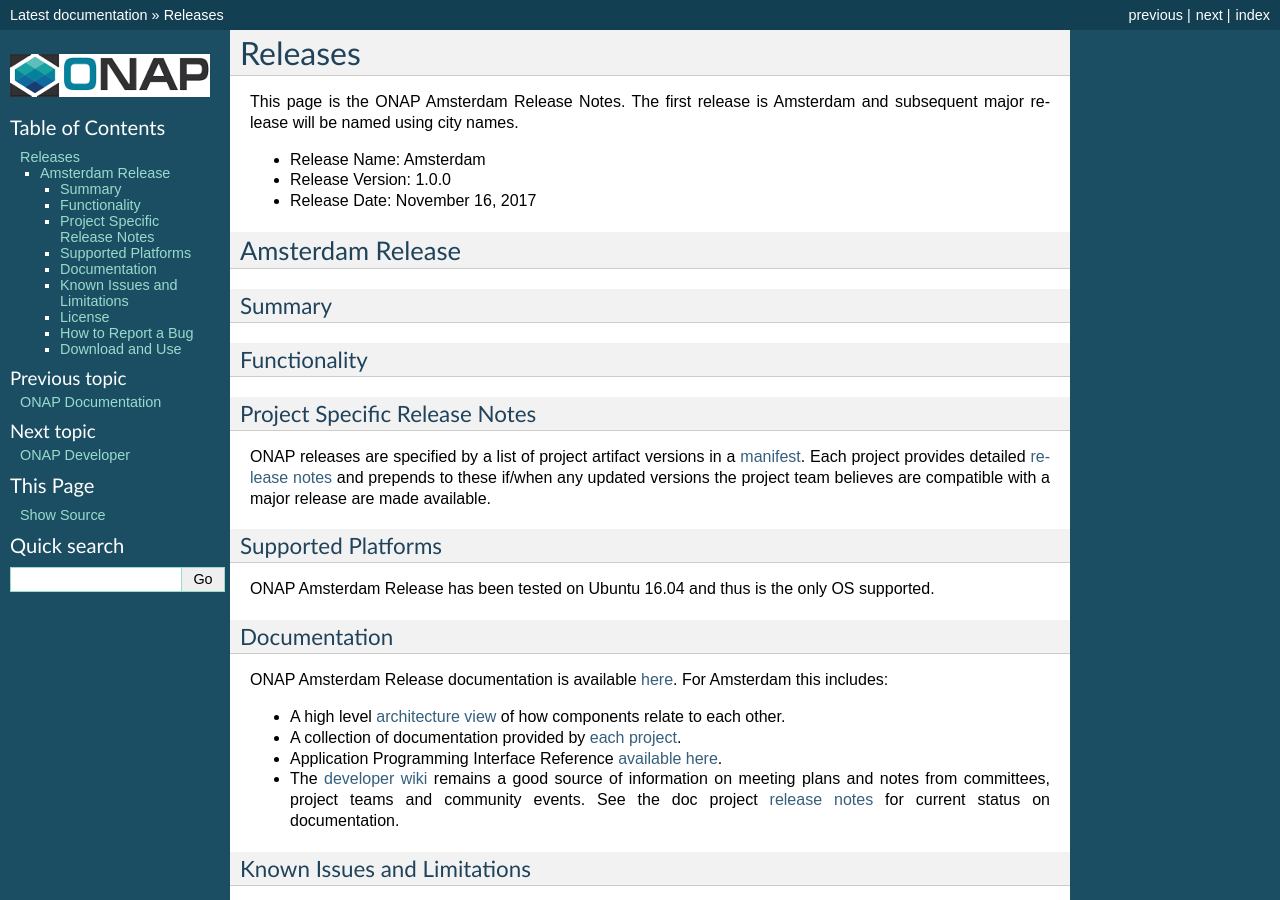
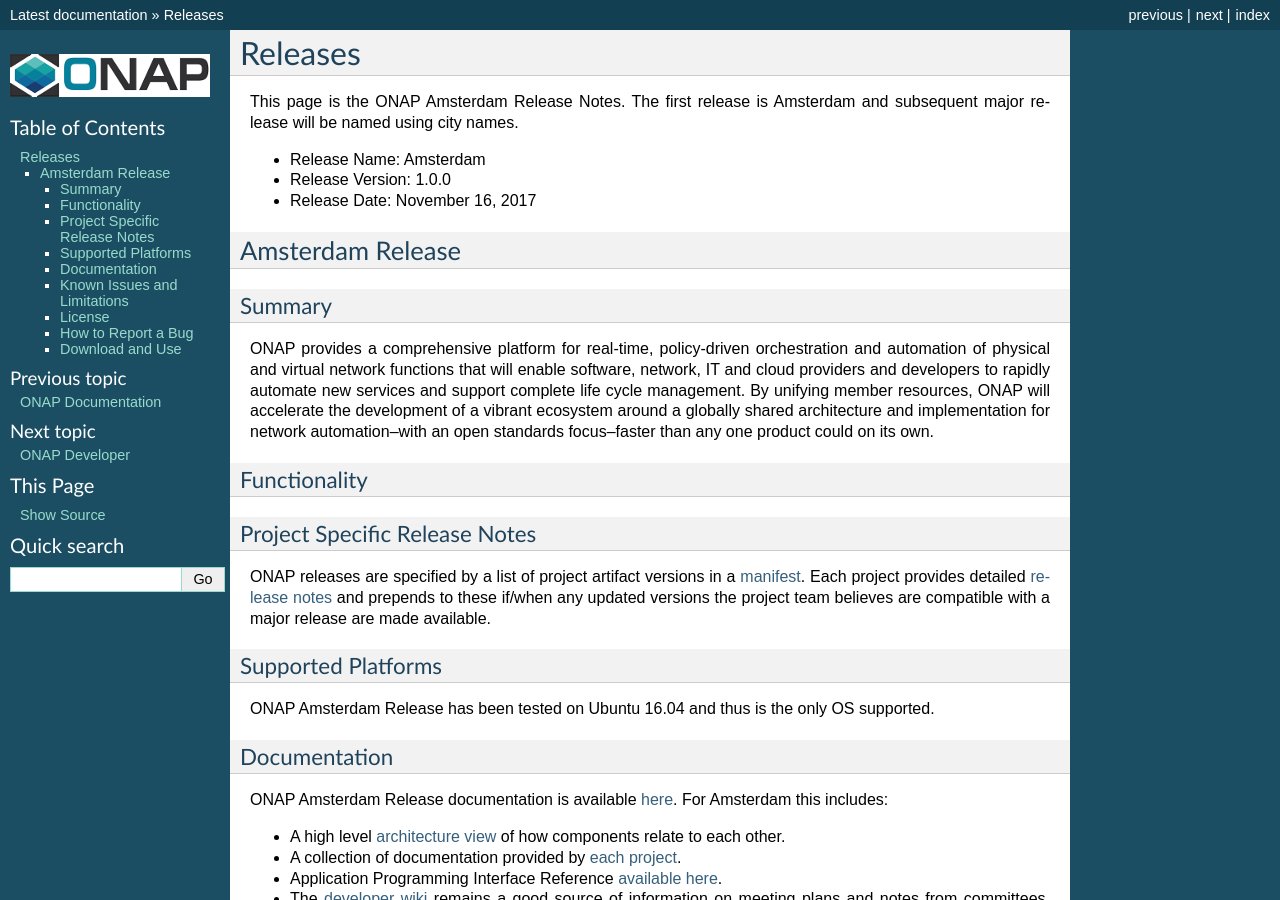
Before and after one commit to onap/doc, a Sphinx documentation site: the page built from docs/release/index.rst, in a window 1280 px wide and 900 px high. Built offline with Sphinx 7.4.7, drawn with Linux system fonts in a browser that asks for light colours; formulas are drawn with MathJax 3; pages that are not in the unit, such as notebooks, are missing from menus.

Commit message:
Update Release Summary
Change-Id: I4d03d2c16b1887198fafbf94e7a0d315f9d26cee
Issue-ID: DOC-149
Signed-off-by: Rich Bennett <rb2745@att.com>

```diff
--- a/docs/release/index.rst
+++ b/docs/release/index.rst
@@ -15,6 +15,14 @@
 
 Summary
 +++++++
+ONAP provides a comprehensive platform for real-time, policy-driven
+orchestration and automation of physical and virtual network functions
+that will enable software, network, IT and cloud providers and developers
+to rapidly automate new services and support complete life cycle management.
+By unifying member resources, ONAP will accelerate the development of a
+vibrant ecosystem around a globally shared architecture and implementation
+for network automation–with an open standards focus–faster than any one
+product could on its own.
 
 Functionality
 +++++++++++++
```
